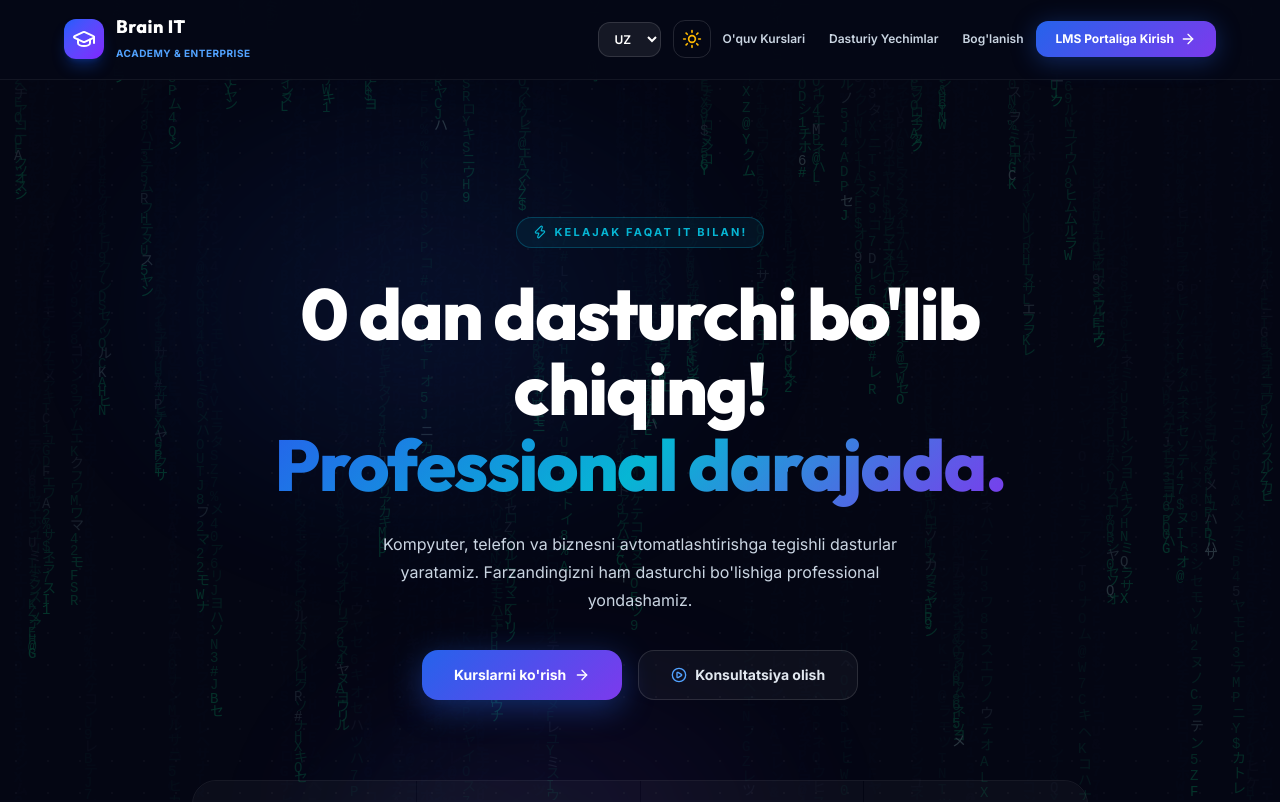
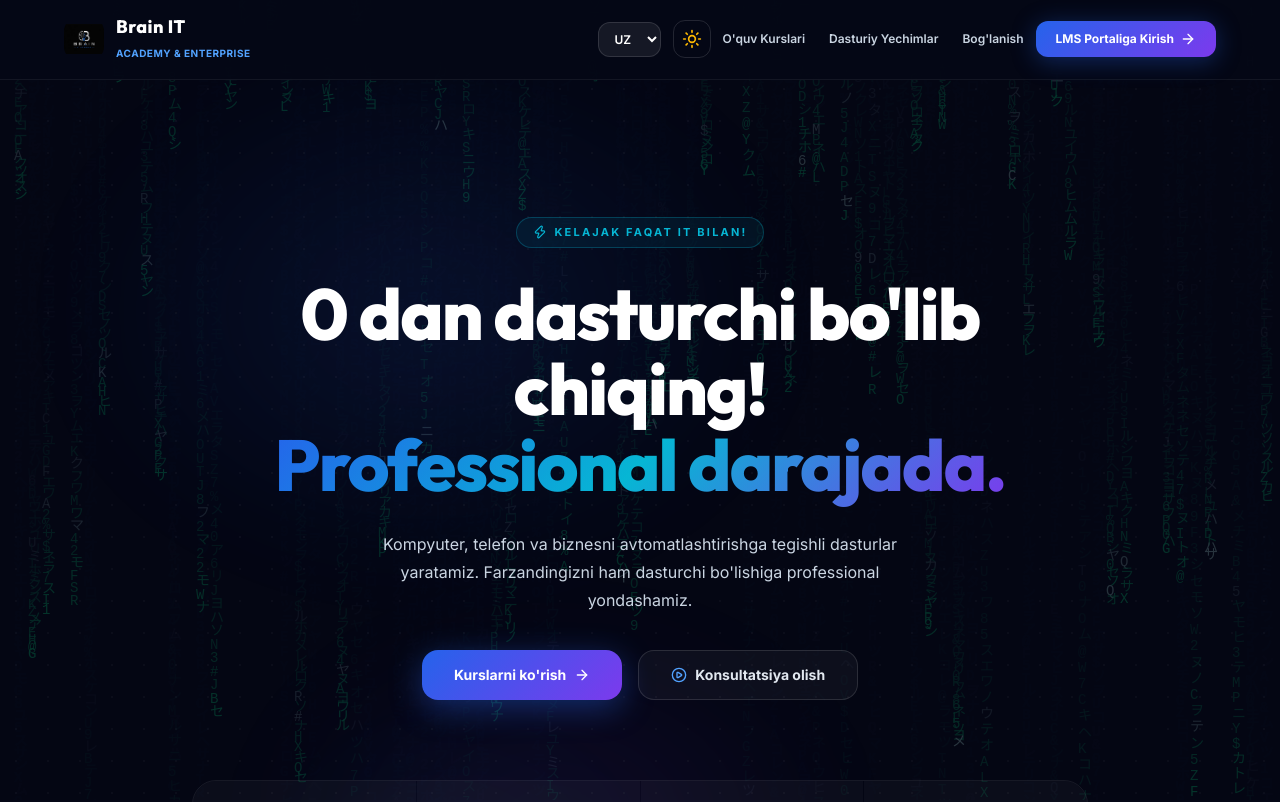
Before and after one commit to abdurakhmanov0101/brain_IT, a React (Vite) app: page / in a window 1280 px wide. Shown: the top 802 px of the page. Built offline with nearby package versions, Linux system fonts and the light colour scheme.

Commit message:
Replace icons with Brain IT logo across navbar, sidebar, login and footer

```diff
--- a/src/components/Sidebar.tsx
+++ b/src/components/Sidebar.tsx
@@ -105,9 +105,7 @@ export const Sidebar: React.FC<SidebarProps> = ({
         mobileOpen ? 'translate-x-0' : '-translate-x-full lg:translate-x-0',
       ].join(' ')}>
         <div className="px-4 py-5 border-b border-slate-800 flex items-center gap-3 shrink-0">
-          <div className="bg-indigo-600 p-2 rounded-xl text-white shadow-lg shadow-indigo-600/30 shrink-0">
-            <GraduationCap className="h-5 w-5" />
-          </div>
+          <img src="/image.png" alt="Brain IT Logo" className="h-9 w-9 rounded-xl object-contain shrink-0" />
           {!collapsed && (
             <div className="min-w-0 flex-1">
               <h1 className="font-heading font-bold text-base leading-tight truncate">Brain IT</h1>
--- a/src/features/auth/LoginPage.tsx
+++ b/src/features/auth/LoginPage.tsx
@@ -1,5 +1,5 @@
 import React, { useState, useEffect, useRef } from 'react';
-import { User, Lock, Eye, EyeOff, LogIn, AlertCircle, Cpu, Zap, Fingerprint, Shield, Globe } from 'lucide-react';
+import { Lock, Eye, EyeOff, LogIn, AlertCircle, Zap, Fingerprint, Shield, Globe } from 'lucide-react';
 import { useAuthStore, ADMIN_ACCOUNTS, type AuthRole } from '../../stores/authStore';
 import { useStudentStore } from '../../stores/studentStore';
 import { initialTeachers } from '../../stores/teacherStore';
@@ -179,7 +179,7 @@ export const LoginPage: React.FC<LoginPageProps> = ({ onLogin, setDarkMode }) =>
             <div className="relative group cursor-pointer mb-2">
                <div className="absolute -inset-4 bg-cyan-500/20 rounded-full blur-[20px] opacity-0 group-hover:opacity-100 transition duration-700"></div>
                <div className="relative bg-[#0f172a] w-20 h-20 rounded-2xl border border-cyan-500/30 flex items-center justify-center shadow-lg group-hover:scale-105 transition-all duration-300">
-                <Cpu className="w-10 h-10 text-cyan-400 group-hover:drop-shadow-[0_0_10px_rgba(6,182,212,0.8)] transition-all" />
+                <img src="/image.png" alt="Brain IT" className="w-14 h-14 object-contain" />
                 <Zap className="absolute -bottom-2 -right-2 w-6 h-6 text-cyan-300 animate-pulse" />
               </div>
             </div>
--- a/src/features/landing/LandingPage.tsx
+++ b/src/features/landing/LandingPage.tsx
@@ -372,9 +372,7 @@ export const LandingPage: React.FC<LandingPageProps> = ({
       <header className="fixed top-0 left-0 right-0 z-50 px-6 lg:px-16 py-4 flex justify-between items-center border-b"
         style={{ background: 'rgba(5,8,22,0.92)', backdropFilter: 'blur(24px)', borderColor: 'rgba(255,255,255,0.06)' }}>
         <div className="flex items-center gap-3">
-          <div className="bg-gradient-to-br from-blue-600 to-violet-600 p-2 rounded-xl text-white shadow-lg shadow-blue-600/30">
-            <GraduationCap className="h-6 w-6" />
-          </div>
+          <img src="/image.png" alt="Brain IT Logo" className="h-10 w-10 rounded-xl object-contain" />
           <div>
             <h1 className="font-heading font-black text-lg leading-tight tracking-wide text-white">Brain IT</h1>
             <span className="text-[10px] text-blue-400 font-bold tracking-wider uppercase">Academy & Enterprise</span>
@@ -1155,9 +1153,7 @@ export const LandingPage: React.FC<LandingPageProps> = ({
         <div className="max-w-7xl mx-auto px-6 lg:px-16 py-14 grid grid-cols-1 sm:grid-cols-2 lg:grid-cols-4 gap-10">
           <div className="space-y-4 lg:col-span-2">
             <div className="flex items-center gap-3">
-              <div className="bg-gradient-to-br from-blue-600 to-violet-600 p-2 rounded-xl">
-                <GraduationCap className="h-5 w-5 text-white" />
-              </div>
+              <img src="/image.png" alt="Brain IT Logo" className="h-10 w-10 rounded-xl object-contain" />
               <div>
                 <p className="font-heading font-black text-white">Brain IT</p>
                 <p className="text-[10px] text-blue-400 uppercase tracking-widest font-bold">Academy & Enterprise</p>
```
Also changed, not shown: public/image.png (added).
